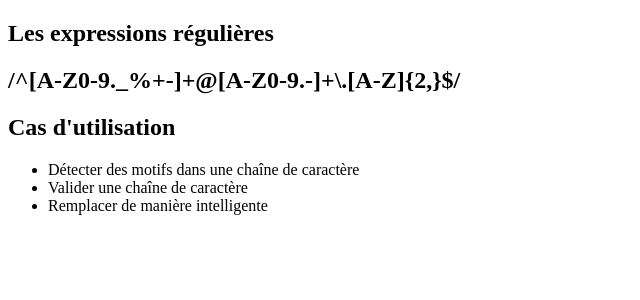
After one commit to Grafikart/Slides, a PHP site: page /src/regexp/index.html in a window 1280 px wide. The commit adds this page. Shown: the top 300 px of the page, without its empty margins (0-640 px from the left). Run offline with PHP 8.4, Linux system fonts and the light colour scheme.

Commit message:
feat: add ?

```diff
--- a/slides/index.html
+++ b/slides/index.html
@@ -22,6 +22,7 @@
       <li><a href="src/rejoindre-equipe/index.html">Rejoindre une équipe</a></li>
       <li><a href="src/stop-tuto/index.html">Arrêter les tutoriels</a></li>
       <li><a href="src/vuejs-end/index.html">Pourquoi j'ai quitté vuejs</a></li>
+      <li><a href="src/regexp/index.html">Expression régulière</a></li>
     </ul>
   </main>
   </body>
--- /dev/null
+++ b/slides/src/regexp/index.html
@@ -0,0 +1,54 @@
+<!DOCTYPE html>
+<html lang="fr">
+
+<head>
+    <meta charset="UTF-8"/>
+    <meta name="viewport" content="width=device-width, initial-scale=1.0"/>
+    <title>TypeScript</title>
+    <link rel="preconnect" href="https://fonts.googleapis.com">
+    <link rel="preconnect" href="https://fonts.gstatic.com" crossorigin>
+    <link href="https://fonts.googleapis.com/css2?family=Montserrat:wght@400;600&display=swap" rel="stylesheet">
+    <script type="module" src="../main.ts" defer></script>
+    <link rel="stylesheet" href="https://unpkg.com/@highlightjs/cdn-assets@11.7.0/styles/tokyo-night-dark.min.css">
+    <style>
+        :root body {
+            --primary: #C0CAF5;
+            --secondary: #5D6791;
+            --background: #1A1B26;
+        }
+    </style>
+</head>
+
+<body>
+<div class="reveal">
+    <div class="slides">
+
+        <section data-time="10">
+            <h1>Les expressions régulières</h1>
+        </section>
+
+        <section data-time="10">
+            <h2><span class="green">/</span><span class="yellow">^</span><span class="blue">[</span>A-Z0-9._%+-<span
+                    class="blue">]</span><span class="pink">+</span>@<span class="blue">[</span>A-Z0-9.-<span
+                    class="blue">]</span><span class="pink">+</span>\.<span class="blue">[</span>A-Z<span
+                    class="blue">]</span><span class="blue">{</span>2,<span class="blue">}</span><span
+                    class="yellow">$</span><span class="green">/</span></h2>
+        </section>
+
+        <section data-time="10">
+            <h2>Cas d'utilisation</h2>
+            <ul>
+                <li class="fragment"><span class="yellow bold">Détecter</span> des motifs dans une chaîne de caractère</li>
+                <li class="fragment"><span class="yellow bold">Valider</span> une chaîne de caractère</li>
+                <li class="fragment"><span class="bold yellow">Remplacer</span> de manière intelligente</li>
+            </ul>
+        </section>
+
+      <section data-time="10">
+      </section>
+
+    </div>
+</div>
+</body>
+
+</html>
```
Also changed, not shown: motion/src/scenes/regexp/notes.md (+9 -9 lines), motion/src/scenes/regexp/tokens.tsx (+25 -11 lines), slides/src/style.css (+22 -0 lines), 1 other file.
